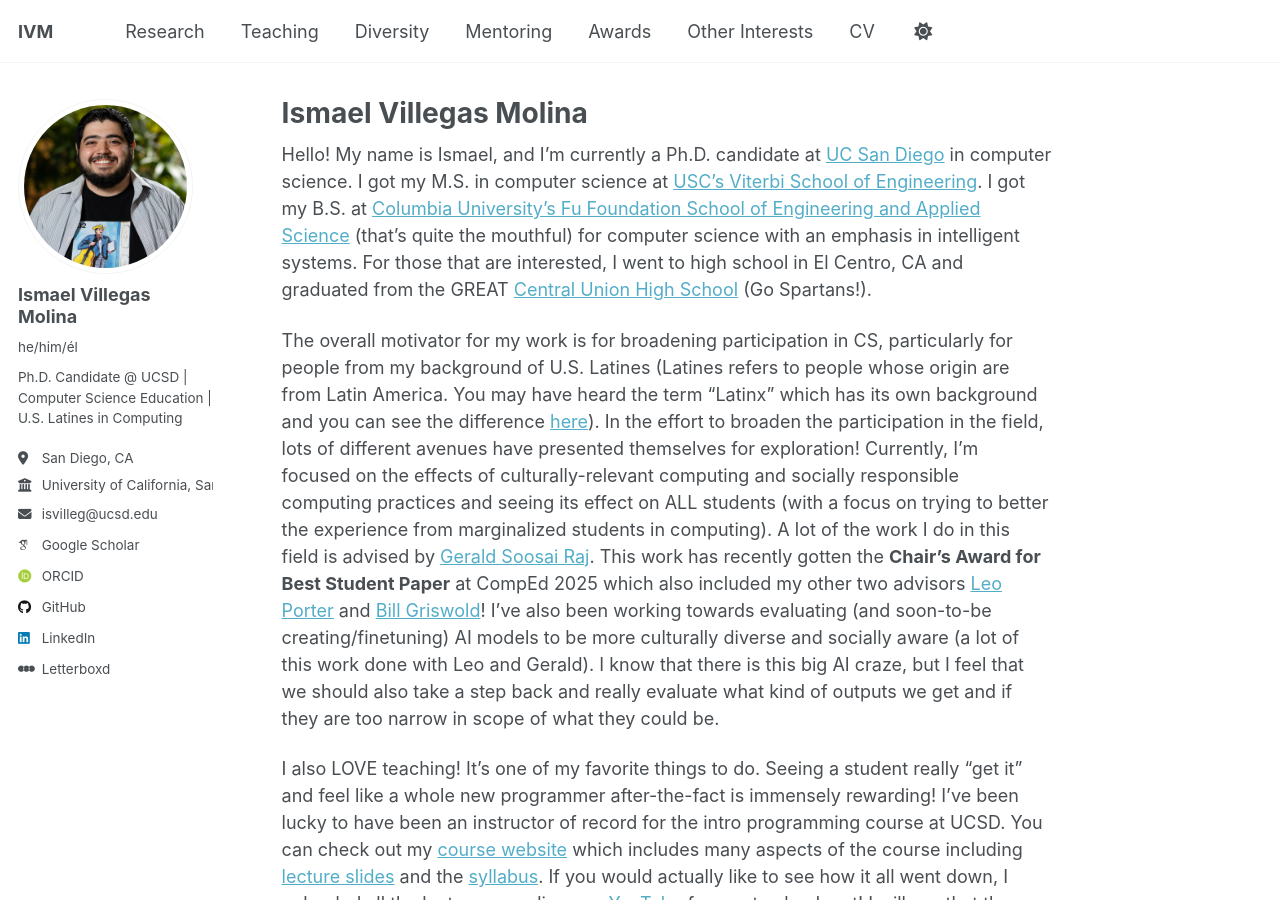
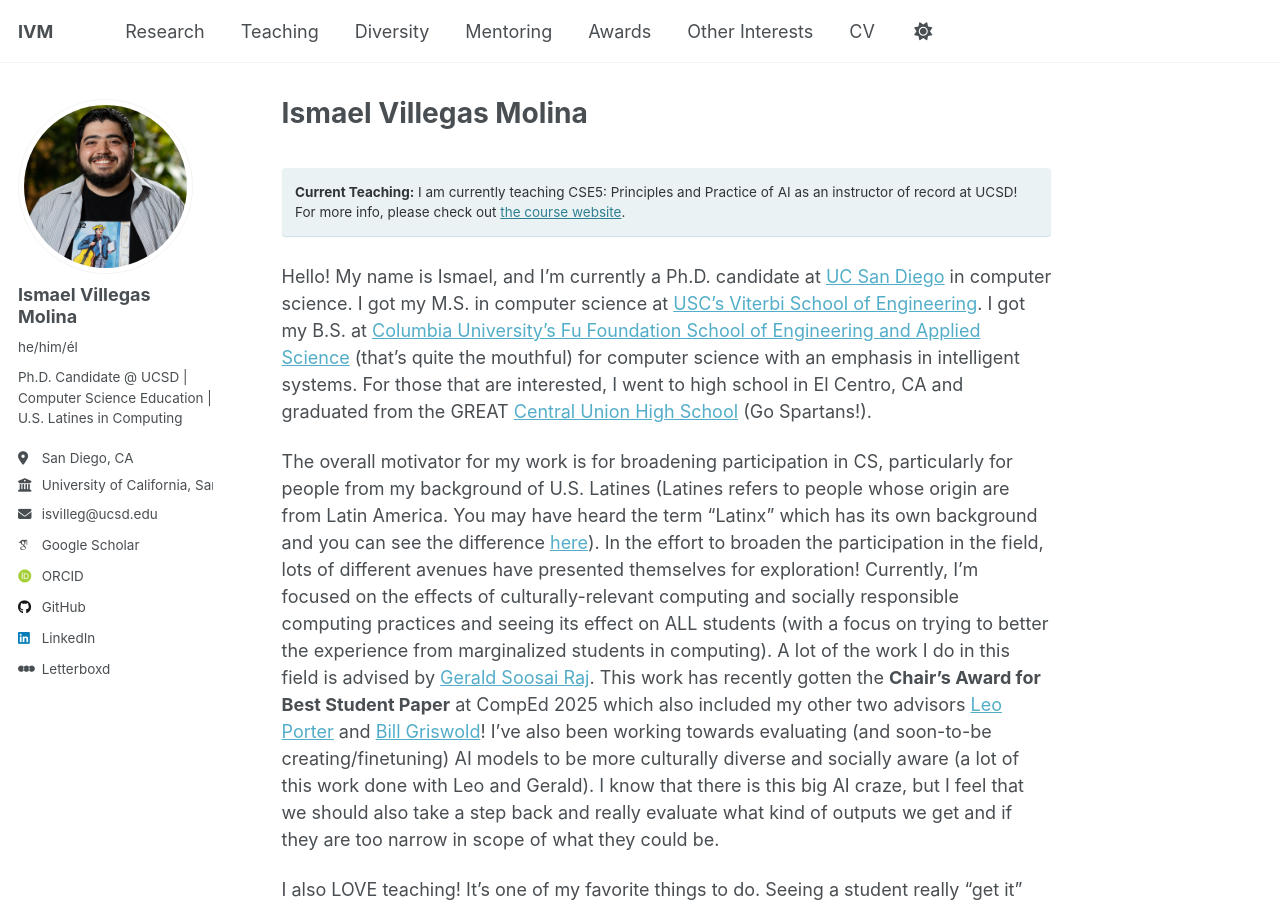
Before and after one commit to IsmaelV/IsmaelV.github.io, a Jekyll site: the page built from _pages/about.md, in a window 1280 px wide and 900 px high. Built offline with Jekyll 4.4.1, drawn with Linux system fonts in a browser that asks for light colours; some web fonts are replaced; a script that is not in the unit is left out.

Commit message:
Updated teaching to have my CSE5 website. Also added a banner for the homepage on my current teaching

```diff
--- a/_pages/about.md
+++ b/_pages/about.md
@@ -6,6 +6,9 @@ redirect_from:
   - /about/
   - /about.html
 ---
+
+**Current Teaching:** I am currently teaching CSE5: Principles and Practice of AI as an instructor of record at UCSD! For more info, please check out [the course website](https://sites.google.com/ucsd.edu/cse5fall2026/home).
+{: .notice--info}
 
 Hello! My name is Ismael, and I'm currently a Ph.D. candidate at [UC San Diego](https://cse.ucsd.edu/) in computer science. I got my M.S. in computer science at [USC's Viterbi School of Engineering](https://viterbischool.usc.edu/). I got my B.S. at [Columbia University's Fu Foundation School of Engineering and Applied Science](https://www.engineering.columbia.edu/) (that's quite the mouthful) for computer science with an emphasis in intelligent systems. For those that are interested, I went to high school in El Centro, CA and graduated from the GREAT [Central Union High School](https://www.spartansnet.net/) (Go Spartans!).
 
--- a/_pages/teaching.html
+++ b/_pages/teaching.html
@@ -20,6 +20,7 @@ author_profile: true
 
 			<li>CSE5: Principles and Practice of AI (Fall 2026) [in progress]
 				<ul>
+					<li><a href="https://sites.google.com/ucsd.edu/cse5fall2026/home" target="_blank">Course website</a></li>
 					<li>Will post student evaluations when available</li>
 				</ul>
 			</li>
```
